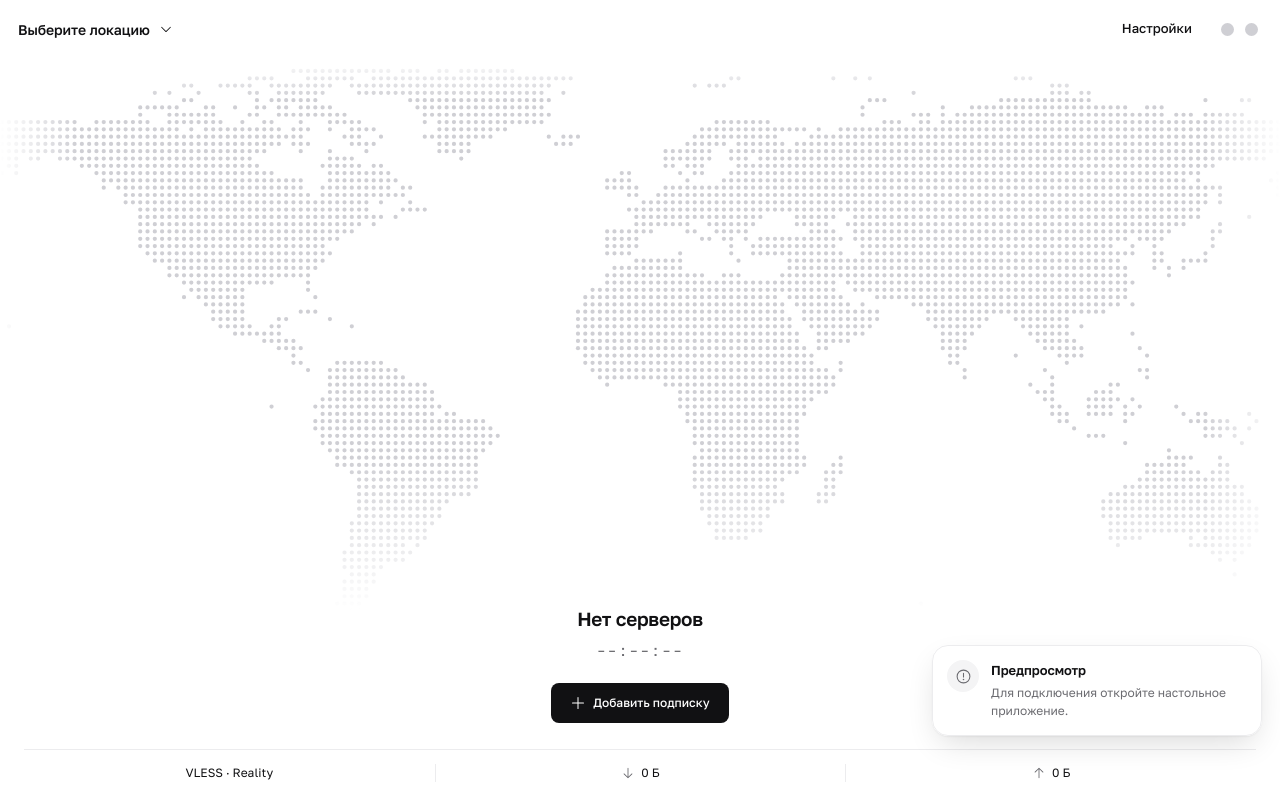
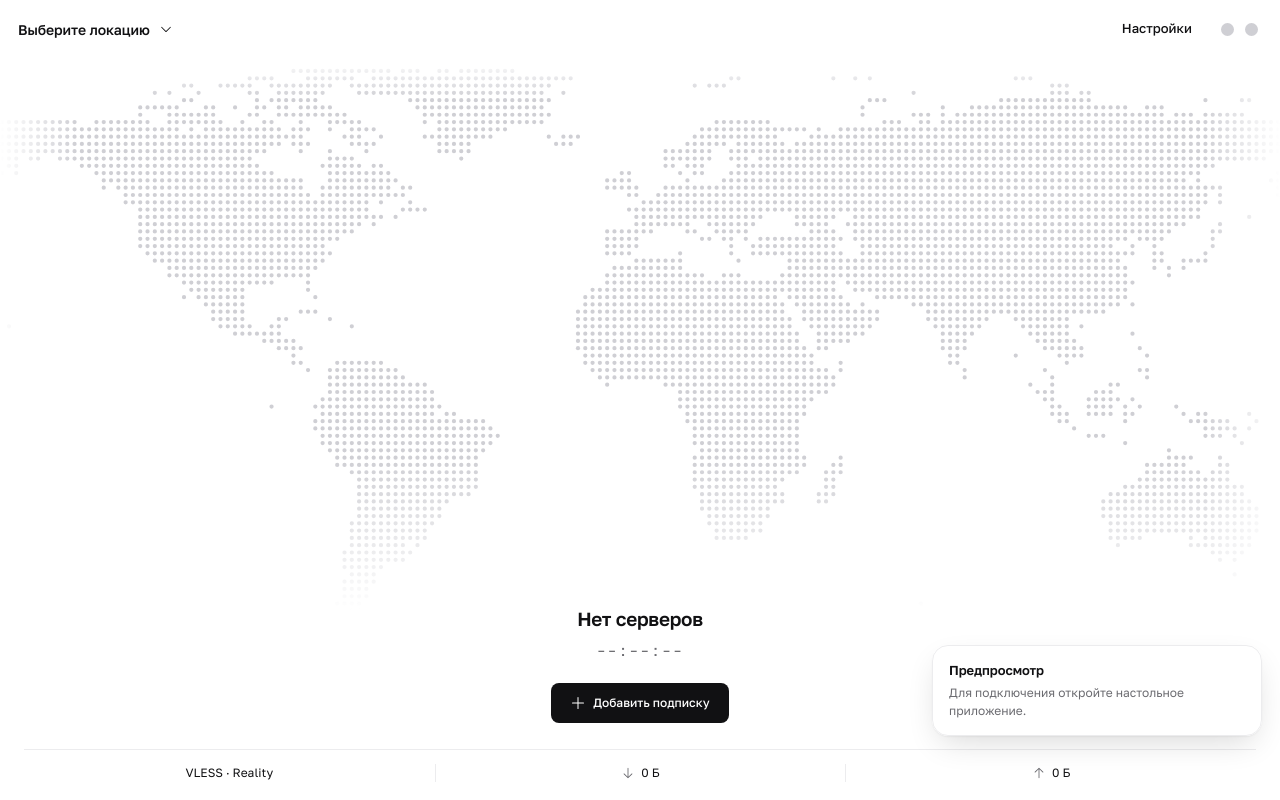
Before and after one commit to ChaChaCode/joxy, a React (Vite) app: page / in a window 1280 px wide. Built offline with nearby package versions, Linux system fonts and the light colour scheme.

Commit message:
Drop the icon from notice cards
Co-Authored-By: Claude Opus 5.5 <noreply@anthropic.com>

```diff
--- a/package.json
+++ b/package.json
@@ -1,7 +1,7 @@
 {
   "name": "joxy",
   "productName": "JOXY",
-  "version": "0.6.13",
+  "version": "0.6.14",
   "private": true,
   "description": "An independent Windows proxy client powered by Xray",
   "author": "ChaChaCode",
@@ -49,7 +49,7 @@
     "productName": "JOXY",
     "artifactName": "JOXY-${version}-Windows-x64.${ext}",
     "directories": {
-      "output": "release-joxy-0.6.13"
+      "output": "release-joxy-0.6.14"
     },
     "files": [
       "dist/**/*",
--- a/scripts/verify-desktop.mjs
+++ b/scripts/verify-desktop.mjs
@@ -34,7 +34,7 @@ async function pollState(page, predicate, timeout = 30000) {
   throw new Error('Timed out waiting for desktop state: '+JSON.stringify(last?.profiles.map((p) => ({name:p.name,result:p.lastTest}))));
 }
 try {
-  desktop = await electron.launch({ executablePath: process.env.JOXY_DESKTOP_PATH || path.resolve('release-joxy-0.6.13/win-unpacked/JOXY.exe'), args: ['--bootstrap', bootstrap], env, timeout: 45000 });
+  desktop = await electron.launch({ executablePath: process.env.JOXY_DESKTOP_PATH || path.resolve('release-joxy-0.6.14/win-unpacked/JOXY.exe'), args: ['--bootstrap', bootstrap], env, timeout: 45000 });
   const page = await desktop.firstWindow();
   const errors = []; page.on('pageerror', (e) => errors.push(e.message));
   await page.getByRole('heading', { name: 'Подключение' }).waitFor({ timeout: 30000 });
--- a/scripts/verify-settings-desktop.mjs
+++ b/scripts/verify-settings-desktop.mjs
@@ -8,7 +8,7 @@ const temporary = await mkdtemp(path.join(os.tmpdir(), 'joxy-settings-desktop-')
 const bootstrap = path.join(temporary, 'bootstrap.json');
 await writeFile(bootstrap, await readFile(process.env.JOXY_SUBSCRIPTION_FILE));
 const env = { ...process.env, JOXY_TEST_DATA: path.join(temporary, 'data') }; delete env.ELECTRON_RUN_AS_NODE;
-const executablePath = path.resolve('release-joxy-0.6.13/win-unpacked/JOXY.exe');
+const executablePath = path.resolve('release-joxy-0.6.14/win-unpacked/JOXY.exe');
 let desktop;
 try {
   desktop = await electron.launch({ executablePath, args: ['--bootstrap', bootstrap], env, timeout: 45000 });
--- a/src/App.tsx
+++ b/src/App.tsx
@@ -155,17 +155,17 @@ export default function App() {
 
     {/* Quiet cards in the bottom-right corner instead of banners across the window. */}
     <div className="notices" aria-live="polite">
-      {!bridge && <Card icon={<CircleAlert size={17} />} title="Предпросмотр">Для подключения откройте настольное приложение.</Card>}
-      {conflictShown && <Card tone="warning" icon={<CircleAlert size={17} />} title="Включён другой VPN" onClose={() => setHiddenConflict(conflictKey)}
+      {!bridge && <Card title="Предпросмотр">Для подключения откройте настольное приложение.</Card>}
+      {conflictShown && <Card tone="warning" title="Включён другой VPN" onClose={() => setHiddenConflict(conflictKey)}
         action={<button className="card-action" disabled={busy === 'environment'} onClick={() => run('environment', () => bridge!.environment())}><RefreshCw size={13} className={busy === 'environment' ? 'spin' : ''} />{busy === 'environment' ? 'Проверяем…' : 'Проверить снова'}</button>}>
         Отключите {foreignNames.length ? foreignNames.map((name, i) => <span key={name}>{i > 0 && ', '}<span className="chip">{privateText(name)}</span></span>) : 'его'}, пожалуйста. Пока он работает, JOXY не сможет подключиться.
       </Card>}
-      {state.core.error && <Card tone="danger" icon={<CircleAlert size={17} />} title="Ядро недоступно">{privateText(state.core.error)}</Card>}
-      {adminPrompt && mode === 'tun' && !state.environment.elevated && <Card tone="warning" icon={<ShieldCheck size={17} />} title="Права администратора не получены" onClose={() => setAdminPrompt(false)}
+      {state.core.error && <Card tone="danger" title="Ядро недоступно">{privateText(state.core.error)}</Card>}
+      {adminPrompt && mode === 'tun' && !state.environment.elevated && <Card tone="warning" title="Права администратора не получены" onClose={() => setAdminPrompt(false)}
         action={<button className="card-action" disabled={!!busy} onClick={elevateAndConnect}><ShieldCheck size={13} />Запросить снова</button>}>
         Без них Windows не даст создать адаптер TUN. Можно повторить запрос или выбрать системный прокси в настройках.
       </Card>}
-      {state.killSwitch?.armed && !connected && <Card tone="warning" icon={<ShieldCheck size={17} />} title="Интернет заблокирован"
+      {state.killSwitch?.armed && !connected && <Card tone="warning" title="Интернет заблокирован"
         action={<button className="card-action" disabled={!!busy || connecting} onClick={() => run('disconnect', () => bridge!.disconnect(), 'Блокировка снята')}>Снять блокировку</button>}>
         Kill switch держит блокировку, пока VPN не восстановится.
       </Card>}
@@ -195,9 +195,8 @@ export default function App() {
   </div>;
 }
 
-function Card({ tone = '', icon, title, children, action, onClose }: { tone?: '' | 'warning' | 'danger'; icon: ReactNode; title: string; children: ReactNode; action?: ReactNode; onClose?: () => void }) {
+function Card({ tone = '', title, children, action, onClose }: { tone?: '' | 'warning' | 'danger'; title: string; children: ReactNode; action?: ReactNode; onClose?: () => void }) {
   return <div className={`card ${tone}`} role="status">
-    <span className="card-icon" aria-hidden="true">{icon}</span>
     <div className="card-body"><strong>{title}</strong><p>{children}</p>{action}</div>
     {onClose && <button className="card-close" aria-label="Скрыть" onClick={onClose}><X size={13} /></button>}
   </div>;
--- a/src/app.css
+++ b/src/app.css
@@ -69,13 +69,10 @@ button:focus-visible, select:focus-visible, textarea:focus-visible, input:focus-
 .notices { position: fixed; right: 18px; bottom: 64px; z-index: 9; width: min(330px, calc(50vw - 152px)); display: flex; flex-direction: column; gap: 10px; pointer-events: none; }
 .notices:empty { display: none; }
 .card {
-  pointer-events: auto; position: relative; display: flex; gap: 12px; padding: 14px 16px 14px 14px; border-radius: 16px;
+  pointer-events: auto; position: relative; display: flex; gap: 12px; padding: 14px 16px; border-radius: 16px;
   background: color-mix(in srgb, var(--surface) 88%, transparent); -webkit-backdrop-filter: blur(22px) saturate(170%); backdrop-filter: blur(22px) saturate(170%);
   border: 1px solid var(--line); box-shadow: var(--shadow-pop); font-size: 12px; animation: materialize var(--spring-fast) var(--spring) both;
 }
-.card-icon { width: 32px; height: 32px; flex-shrink: 0; border-radius: 50%; display: flex; align-items: center; justify-content: center; background: var(--surface-hover); color: var(--secondary); }
-.card.warning .card-icon { background: var(--warning-soft); color: var(--warning); }
-.card.danger .card-icon { background: var(--danger-soft); color: var(--danger); }
 .card-body { flex: 1; min-width: 0; padding-top: 1px; }
 .card strong { display: block; font-size: 13px; font-weight: 600; letter-spacing: -0.005em; padding-right: 18px; }
 .card p { margin-top: 3px; color: var(--secondary); font-size: 12px; line-height: 1.55; }
```
Also changed, not shown: 1 other file (tests, documents, lock files or other folders).
